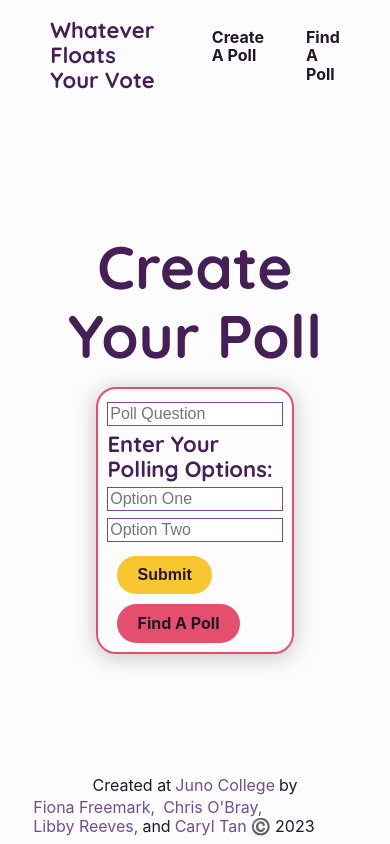
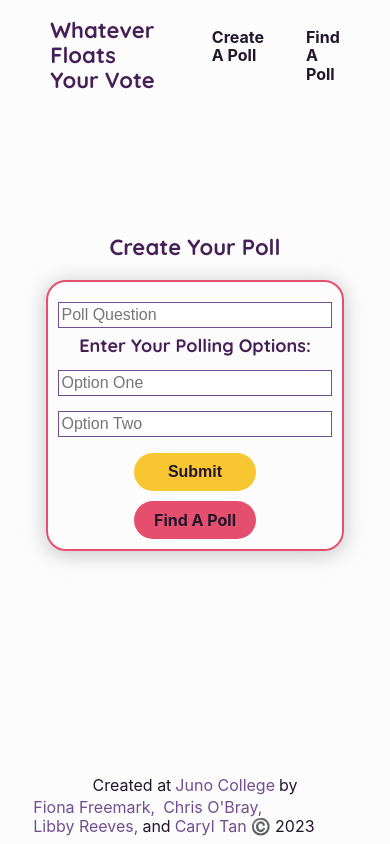
Before and after one commit to Code-Conjurers/Voting-Booth, a React (Create React App) app: page /createpoll in a window 390 px wide. Built offline with nearby package versions, Linux system fonts and the light colour scheme.

Commit message:
added the media-queries

```diff
--- a/src/Components/PollCreation.js
+++ b/src/Components/PollCreation.js
@@ -85,7 +85,7 @@ function PollCreation() {
           <div>
             {
               <>
-              <h2>Create Your Poll</h2>
+              <h2 className="create-title">Create Your Poll</h2>
                 <form className="create-poll-form">
                   <input
                     type="text"
--- a/src/sass/partials/_create-poll.scss
+++ b/src/sass/partials/_create-poll.scss
@@ -37,3 +37,7 @@
     margin: 10px 10px 0 10px;
   }
 }
+
+.create-poll-container {
+  height: 600px;
+}
--- a/src/sass/partials/_media-queries.scss
+++ b/src/sass/partials/_media-queries.scss
@@ -1,3 +1,6 @@
+@use './variables' as *;
+@use './mixins' as *;
+
 @media (max-width: 1260px) {
    .nav-bar {
     margin-bottom: 0;
@@ -37,6 +40,14 @@
         margin-top: 10px;
     }
    }
+// create your poll media-queries
+   .create-poll-container {
+    height: 400px;
+
+    h2 {
+        margin-top: 0;
+    }
+   }
 }
 
 @media (max-width: 800px) {
@@ -64,4 +75,63 @@
             }
         }
     }
+//create poll media queries
+.create-poll-container {
+    height: 400px;
+
+    h2 {
+        margin-bottom: 60px;
+    }
 }
+
+}
+
+@media (max-width: 560px) and (min-width: 428.1px) {
+//create a poll media-queries
+    .create-poll-form {
+        width: 80%;
+    }
+
+    .create-poll-container{
+        h2 {
+            font-size: $fs-lrg;
+        }
+        h3 {
+            font-size: $fs-small;
+        }
+
+
+    }
+}
+
+
+@media (min-width: 320px) and (max-width: 428px) {
+//media-queries for create your poll page
+.create-buttons {
+    display: flex;
+    flex-direction: column;
+}
+
+.create-poll-form {
+    .poll-input {
+        margin-top: 10px;
+    }
+
+    width: 90%;
+}
+
+.create-poll-container {
+    h2 {
+        font-size: $fs-med;
+        margin-bottom: 20px;
+    }
+
+    h3 {
+        font-size: $fs-small;
+        text-align: center;
+    }
+
+
+}
+
+}
--- a/src/sass/partials/_variables.scss
+++ b/src/sass/partials/_variables.scss
@@ -24,4 +24,4 @@ $fw-default: 400;
 $fw-bold: 700;
 
 // Font Family
-$ff:'Quicksand', sans-serif;
+$ff: 'Quicksand', sans-serif;
```
